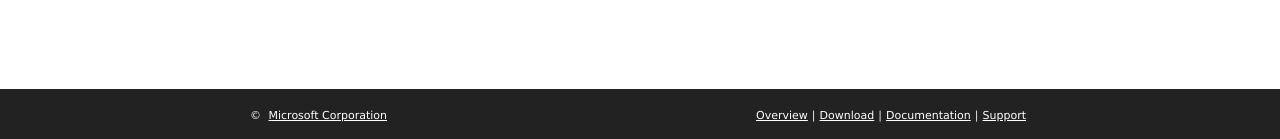
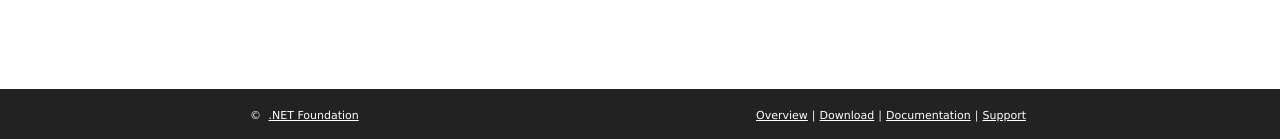
Before and after one commit to IronLanguages/ironpython.net, a Jekyll site: the page support/articles.html, which Jekyll copies as it is, in a window 1280 px wide. Shown: the part 758-897 px from the top of the page. Built offline with Jekyll 4.4.1, drawn with Linux system fonts in a browser that asks for light colours.

Commit message:
Fix copyrights

```diff
--- a/announcements/index.html
+++ b/announcements/index.html
@@ -229,7 +229,7 @@ was released.</p>
 
   <div id="footer">
     <ul>
-      <li>&copy; <a href='http://github.com/IronLanguages'>IronPython community</a></li>
+      <li>&copy; <a href='https://dotnetfoundation.org/'>.NET Foundation</a></li>
       <li id="footer-nav">
         <a href='../' >Overview</a><a href='../download/' >Download</a><a href='../tools/' >Tools</a><a href='../documentation/' >Documentation</a><a href='../support/' >Support</a><a href='http://blog.ironpython.net' >Blog</a>
       </li>
--- a/documentation/dotnet/index.html
+++ b/documentation/dotnet/index.html
@@ -41,7 +41,7 @@
 
   <div id="footer">
     <ul>
-      <li>&copy; <a href='http://microsoft.com'>Microsoft Corporation</a></li>
+      <li>&copy; <a href='https://dotnetfoundation.org/'>.NET Foundation</a></li>
       <li id="footer-nav">
         <a href='../..'>Overview</a>|<a href='../../download/'>Download</a>|<a href='..'>Documentation</a>|<a href='../../support/'>Support</a>
       </li>
--- a/support/articles.html
+++ b/support/articles.html
@@ -50,7 +50,7 @@
 
   <div id="footer">
     <ul>
-      <li>&copy; <a href='http://microsoft.com'>Microsoft Corporation</a></li>
+      <li>&copy; <a href='https://dotnetfoundation.org/'>.NET Foundation</a></li>
       <li id="footer-nav">
         <a href='..'>Overview</a>|<a href='../download/'>Download</a>|<a href='../documentation/'>Documentation</a>|<a href='.'>Support</a>
       </li>
--- a/try/index.html
+++ b/try/index.html
@@ -30,8 +30,8 @@
       </div>
 
       <div style="position: absolute; top: 48px; bottom: 53px; right: 0; left: 0;">
-        <iframe src="http://trypython.org" width="100%" height="100%" style="border: 0; z-index: 0">
-          <a href="http://trypython.org" target="_blank">TryPython.org</a>
+        <iframe src="https://www.python.org/shell/" width="100%" height="100%" style="border: 0; z-index: 0">
+          <a href="https://www.python.org/shell/" target="_blank">Python.org</a>
         </iframe>
       </div>
 
@@ -41,7 +41,7 @@
 
   <div id="footer">
     <ul>
-      <li>&copy; <a href='http://microsoft.com'>Microsoft Corporation</a></li>
+      <li>&copy; <a href='https://dotnetfoundation.org/'>.NET Foundation</a></li>
       <li id="footer-nav">
         <a href='..'>Overview</a>|<a href='../download/'>Download</a>|<a href='../documentation/'>Documentation</a>|<a href='.'>Support</a>
       </li>
```
